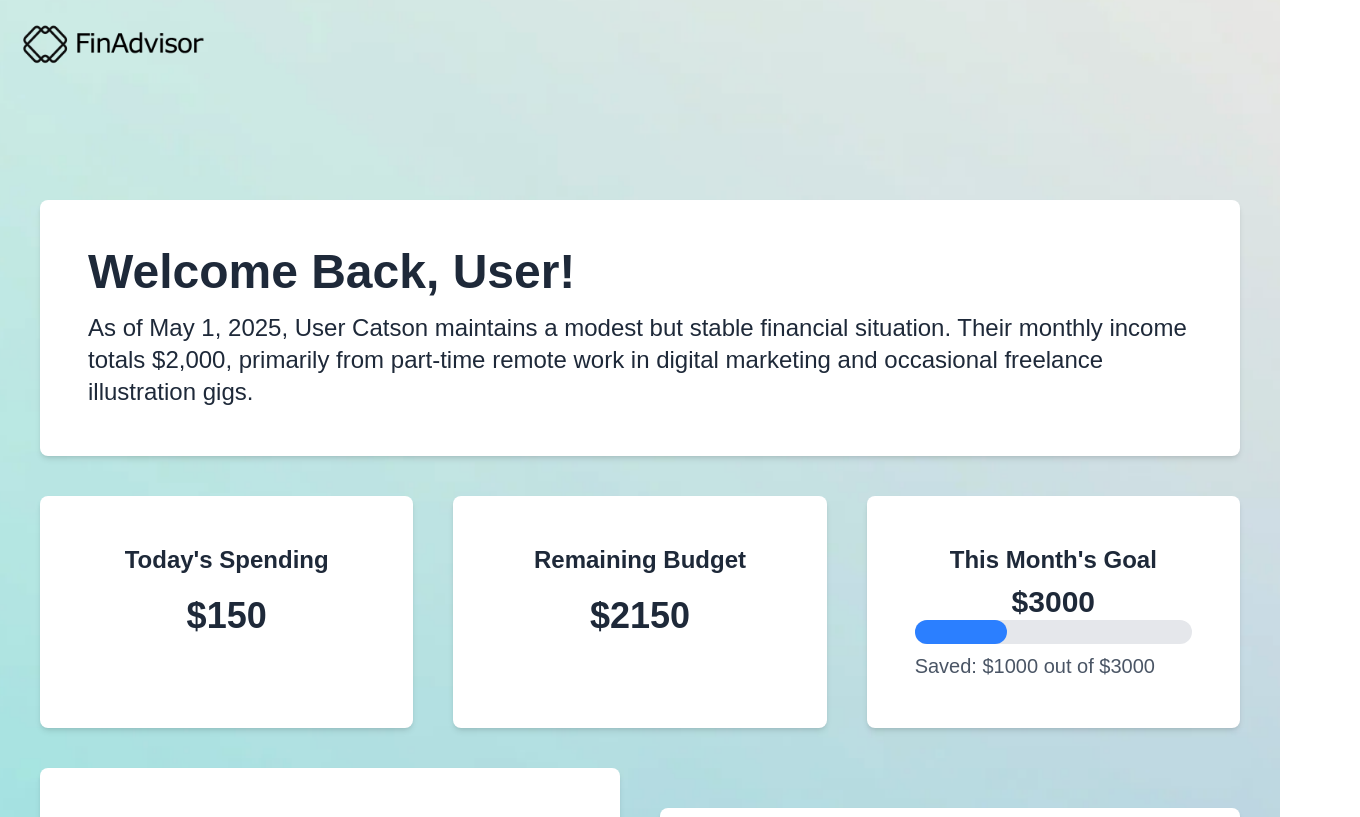
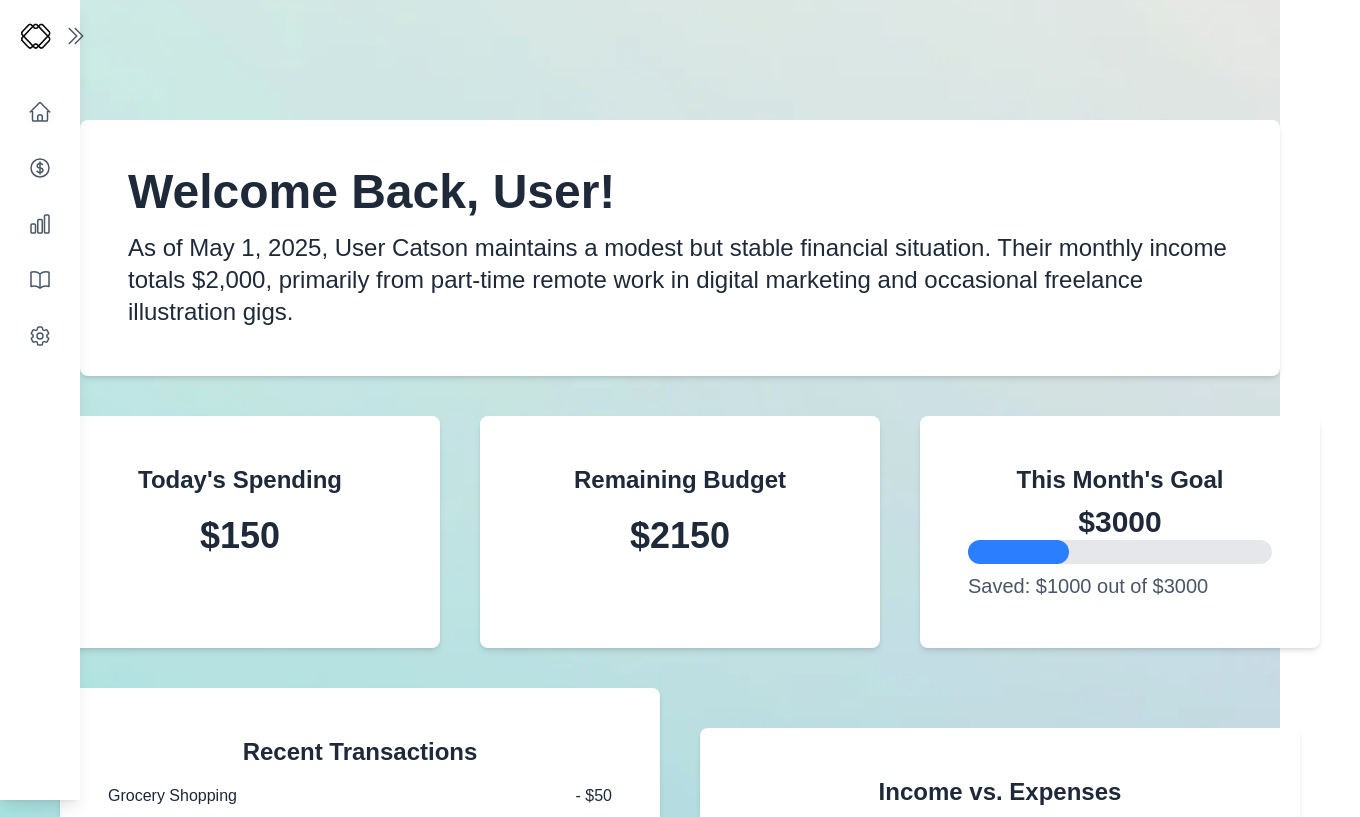
Before and after one commit to ChristianaLau/finadvisor, a Next.js app: page /dashboard in a window 1280 px wide. Shown: the top 817 px of the page, 1360 px wide, since content can reach past the window. Built offline with nearby package versions, Linux system fonts and the light colour scheme; no server answers; the database is empty.

Commit message:
Side bar and news API

```diff
--- /dev/null
+++ b/app/components/sidebar.jsx
@@ -0,0 +1,57 @@
+
+import { useState } from 'react';
+import Image from 'next/image';
+import { ChevronDoubleLeftIcon, ChevronDoubleRightIcon } from '@heroicons/react/24/outline';
+import { HomeIcon, CurrencyDollarIcon, ChartBarIcon, BookOpenIcon, Cog6ToothIcon } from '@heroicons/react/24/outline';
+import { UserButton, useUser } from '@clerk/nextjs';
+
+const navigation = [
+  { name: 'Home', icon: HomeIcon, href: '/' },
+  { name: 'Transactions', icon: CurrencyDollarIcon, href: '#' },
+  { name: 'Analytics', icon: ChartBarIcon, href: '#' },
+  { name: 'Budget', icon: BookOpenIcon, href: '#' },
+  { name: 'Settings', icon: Cog6ToothIcon, href: '#' },
+];
+
+export default function Sidebar({ isOpen, onToggle }) {
+  const { user } = useUser();
+
+  return (
+    <div className={`fixed top-0 left-0 h-full bg-white shadow-lg z-50 transition-all duration-300 ${isOpen ? 'w-64' : 'w-20'}`}>
+      <div className="flex flex-col h-full p-4">
+        <div className="flex items-center justify-between mb-8">
+          {isOpen ? (
+            <Image src="/logo_b.png" alt="Logo" width={160} height={40} className="object-contain" />
+          ) : (
+            <Image src="/icon.png" alt="Logo" width={40} height={40} className="object-contain" />
+          )}
+          <button onClick={onToggle} className="p-2 hover:bg-gray-100 rounded-lg">
+            {isOpen ? (
+              <ChevronDoubleLeftIcon className="w-6 h-6 text-gray-600" />
+            ) : (
+              <ChevronDoubleRightIcon className="w-6 h-6 text-gray-600" />
+            )}
+          </button>
+        </div>
+
+        <nav className="flex-1">
+          <ul className="space-y-2">
+            {navigation.map((item) => (
+              <li key={item.name}>
+                <a
+                  href={item.href}
+                  className={`flex items-center p-3 rounded-lg hover:bg-blue-50 ${
+                    isOpen ? 'justify-start space-x-3' : 'justify-center'
+                  }`}
+                >
+                  <item.icon className="w-6 h-6 text-gray-600" />
+                  {isOpen && <span className="text-gray-800">{item.name}</span>}
+                </a>
+              </li>
+            ))}
+          </ul>
+        </nav>
+      </div>
+    </div>
+  );
+}
--- a/app/dashboard/page.jsx
+++ b/app/dashboard/page.jsx
@@ -4,8 +4,9 @@ import { useUser } from '@clerk/nextjs';
 import { SignedIn, UserButton } from '@clerk/nextjs';
 import { getAllFinData } from "@/lib/actions/finData.actions";
 import { VictoryLine, VictoryChart, VictoryAxis, VictoryBar, VictoryTheme, VictoryPie } from 'victory';
+import Sidebar from '../components/sidebar';
 import { motion } from "framer-motion";
-import { useEffect,useState } from "react";
+import React, { useEffect,useState } from "react";
 const ProgressBar = ({ goal, current }) => {
 
   const progress = (current / goal) * 100;
@@ -19,9 +20,33 @@ const ProgressBar = ({ goal, current }) => {
   );
 };
 
+const NewsCard = ({ article }) => (
+  <div className="bg-white rounded-lg shadow-md p-4">
+    <h3 className="text-lg font-bold text-gray-800">{article.title}</h3>
+    {article.urlToImage && (
+      <img
+        src={article.urlToImage}
+        alt={article.title}
+        className="w-full h-40 object-cover rounded mt-2"
+      />
+    )}
+    <p className="text-sm text-gray-600 mt-2 line-clamp-3">{article.description}</p>
+    <a
+      href={article.url}
+      target="_blank"
+      rel="noopener noreferrer"
+      className="text-blue-600 text-sm mt-2 block hover:underline"
+    >
+      Read more
+    </a>
+  </div>
+);
+
 export default function Home() {
   const { user } = useUser();
   const [finData,setFinData]=useState({})
+  const [articles, setArticles] = useState([]);
+  const [isSidebarOpen, setIsSidebarOpen]=useState(false);
   const spending = 150;
   const budget = 2150;
   const goalAmount = 3000;
@@ -40,6 +65,24 @@ export default function Home() {
     { x: "Saved", y: savedAmount },
     { x: "Remaining", y: goalAmount - savedAmount },
   ];
+
+  useEffect(() => {
+    const fetchNews = async () => {
+      try {
+        const response = await fetch(
+          `https://newsapi.org/v2/everything?q=finance&language=en&pageSize=6&apiKey=0204ebe0942043ed9cd81b83b2c13e6e`
+        );
+        const data = await response.json();
+        setArticles(data.articles);
+      } catch (error) {
+        console.error("Error fetching news:", error);
+      }
+    };
+
+    fetchNews();
+  }, []);
+
+
   useEffect(()=>{
     async function getdata(){
 
@@ -49,8 +92,11 @@ export default function Home() {
     }
     getdata()
   },[])
+
   return (
     <div className="flex min-h-screen bg-white relative flex-col items-center">
+      <Sidebar isOpen={isSidebarOpen} onToggle={() => setIsSidebarOpen(!isSidebarOpen)} />
+      <div className={`flex-1 transition-all duration-300 ${isSidebarOpen ? 'ml-64' : 'ml-20'}`}>
       <SignedIn>
         <div className="absolute top-4 right-4 z-20">
           <UserButton />
@@ -67,19 +113,11 @@ export default function Home() {
           priority
         />
       </div>
-      <div className="absolute top-0 left-0 p-4">
-        <Image
-          src="/logo_b.png"
-          alt="Logo"
-          width={200}
-          height={50}
-          className="object-contain"
-        />
-      </div>
+      <div className="flex">
       <main className="flex-1 p-10 w-full z-10">
         <div className="max-w-7xl mx-auto">
           <div className="w-full flex justify-center">
-            <div className="w-full md:w-[1200px] bg-white rounded-lg shadow-md p-12 mt-40">
+            <div className="w-full md:w-[1200px] bg-white rounded-lg shadow-md p-12 mt-20">
               <h1 className="text-5xl font-bold text-gray-800">
                 Welcome Back, {user?.firstName || user?.username || 'User'}!
               </h1>
@@ -211,8 +249,23 @@ export default function Home() {
               />
             </div>
           </div>
+          <div className="flex justify-center mt-10 w-full">
+              <div className="w-full max-w-7xl px-4">
+                <h2 className="text-5xl font-bold text-gray-800 mb-6 mt-20 text-center">Latest Finance News</h2>
+                <div className="grid grid-cols-1 sm:grid-cols-2 lg:grid-cols-3 gap-6">
+                    {articles[0] && <NewsCard article={articles[0]} />}
+                    {articles[1] && <NewsCard article={articles[1]} />}
+                    {articles[2] && <NewsCard article={articles[2]} />}
+                    {articles[3] && <NewsCard article={articles[3]} />}
+                    {articles[4] && <NewsCard article={articles[4]} />}
+                    {articles[5] && <NewsCard article={articles[5]} />}
+                </div>
+              </div>
+            </div>
         </div>
       </main>
     </div>
+    </div>
+    </div>
   );
 }
```
Also changed, not shown: public/icon.png (added).
